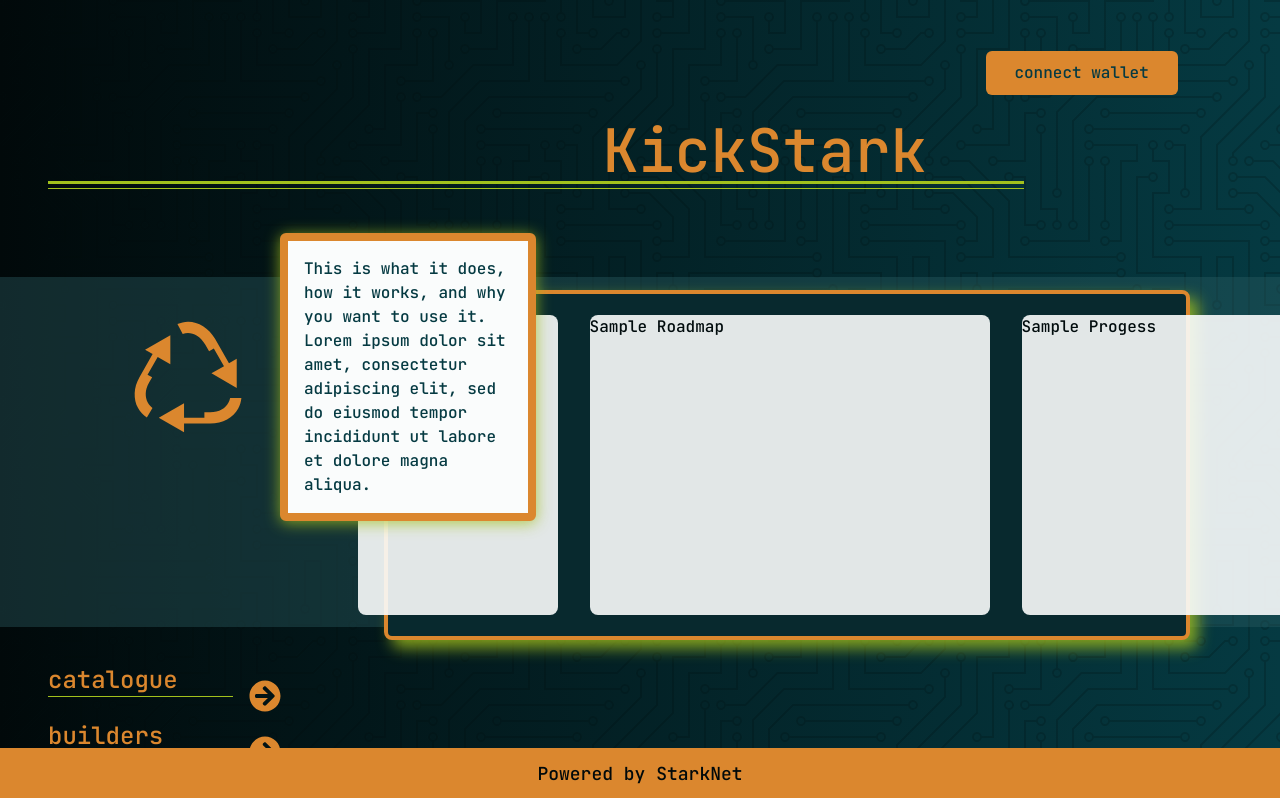
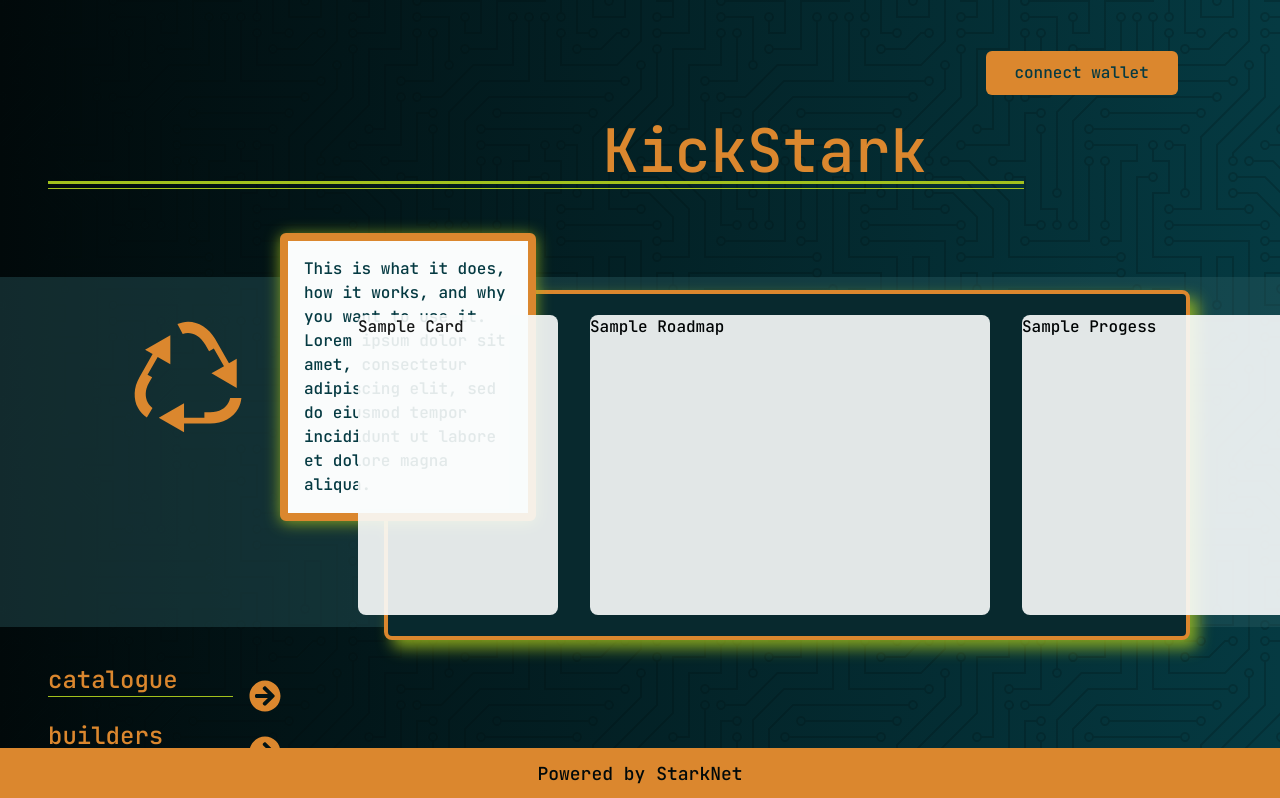
Before and after one commit to DLRFC/KickStark, a Next.js app: page / in a window 1280 px wide. Shown: the top 798 px of the page. Built offline with nearby package versions, Linux system fonts and the light colour scheme; no server answers; what web3.storage would draw is missing.

Commit message:
fix menu layers

```diff
--- a/components/carousel/index.tsx
+++ b/components/carousel/index.tsx
@@ -28,7 +28,7 @@
         //         )
         //     })}
         // </div>
-        <div className="flex items-center">
+        <div className="flex items-center mt-[10%]">
             <div>
                 <IoIosArrowDropleftCircle color="#db872e" fontSize="3.5em" />
             </div>
--- a/components/menu/InvestorPreview.tsx
+++ b/components/menu/InvestorPreview.tsx
@@ -49,7 +49,7 @@
 
     return (
         <>
-            <div className="w-[900px] ml-[15%] mb-2">
+            <div className="w-[900px] ml-[15%] mt-[35%] mb-2">
                 <Listbox value={selectedProject} onChange={setSelectedProject}>
                     <div className="relative mt-1">
                         <Listbox.Button className="text-brand-gray relative w-full cursor-default rounded-lg bg-blue-200/20 py-2 pl-3 pr-10 text-left shadow-md focus:outline-none focus-visible:border-brand-orange focus-visible:ring-2 focus-visible:ring-white focus-visible:ring-opacity-75 focus-visible:ring-offset-2 focus-visible:ring-offset-brand-orange sm:text-sm">
--- a/components/menu/MenuItem.tsx
+++ b/components/menu/MenuItem.tsx
@@ -52,13 +52,14 @@
                                 </div>
                             </div>
                         </div>
-                        <div className="z-10 col-start-1 row-start-1 w-[63%] h-[350px] mt-[6%] ml-[30%] flex justify-center place-items-center bg-brand-darker border-4 border-brand-orange rounded-lg text-brand-darkest shadow-menuContent shadow-brand-green/80">
+                        <div className="z-10 col-start-1 row-start-1 w-[63%] h-[350px] mt-[6%] ml-[30%] bg-brand-darker border-4 border-brand-orange rounded-lg shadow-menuContent shadow-brand-green/80"></div>
+                        <div className="z-30 col-start-1 row-start-1 w-[63%] h-[350px] mt-[6%] ml-[30%] flex flex-col justify-center place-items-center">
                             {component}
-                            {/* {(Id === 2 || Id === 4) && (<div className="pt-10 pl-[45%] text-brand-green text-center">{link}</div>)} */}
+                            {(Id === 2 || Id === 4) && (<div className="pt-[5%] pl-[45%] text-brand-green text-center">{link}</div>)}
                         </div>
-                        {(Id === 2 || Id === 4) && (<div className="pt-[5%] pl-[45%] text-brand-green text-center">{link}</div>)}
+                        {/* {(Id === 2 || Id === 4) && (<div className="pt-10 pl-[45%] text-brand-green text-center">{link}</div>)} */}
+
                     </div>
-
 
                 </div>
             )}
--- a/components/projects/CardForm.tsx
+++ b/components/projects/CardForm.tsx
@@ -48,7 +48,7 @@
   }
 
   return (
-    <div className="mt-[28%] px-10 rounded-lg bg-brand-darker opacity-[90%] text-brand-orange text-xl">
+    <div className="mt-[25%] px-10 rounded-lg bg-brand-darker opacity-[90%] text-brand-orange text-xl">
       <form className="flex flex-col" onSubmit={createProject}>
         <div className="">
           <label className="pr-5">Project Name</label>
--- a/pages/index.tsx
+++ b/pages/index.tsx
@@ -7,10 +7,14 @@
     <div className="w-screen h-screen circuitBoard">
       <div className="w-full flex justify-between pt-[4%] pr-[8%]">
         <div></div>
-        <Wallet />
+        <div className="">
+          <Wallet />
+        </div>
       </div>
 
-      <Menu />
+      <div className="">
+        <Menu />
+      </div>
 
       <div className="bg-brand-orange w-full fixed bottom-0">
         <p className="text-brand-darkest text-lg text-center py-3">
--- a/pages/investors/[investorID].tsx
+++ b/pages/investors/[investorID].tsx
@@ -1,5 +1,6 @@
 import { NextPage } from "next";
 import Header from "../../components/header";
+import InvestorPreview from "../../components/menu/InvestorPreview";
 
 // right now this page is only accessible by typing into browser url
 // need to give the option to go here when user connects wallet and has already funded something.
```
